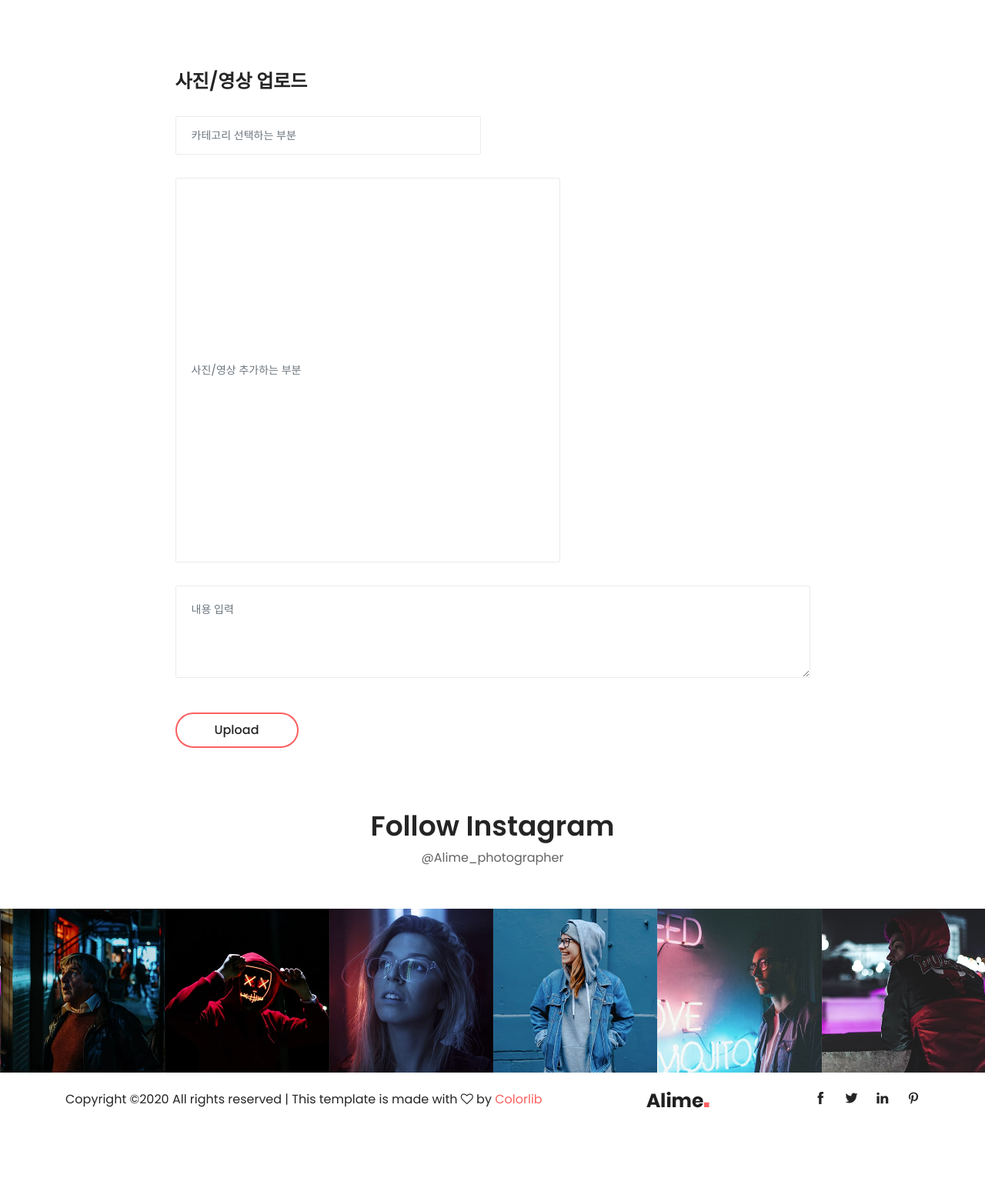
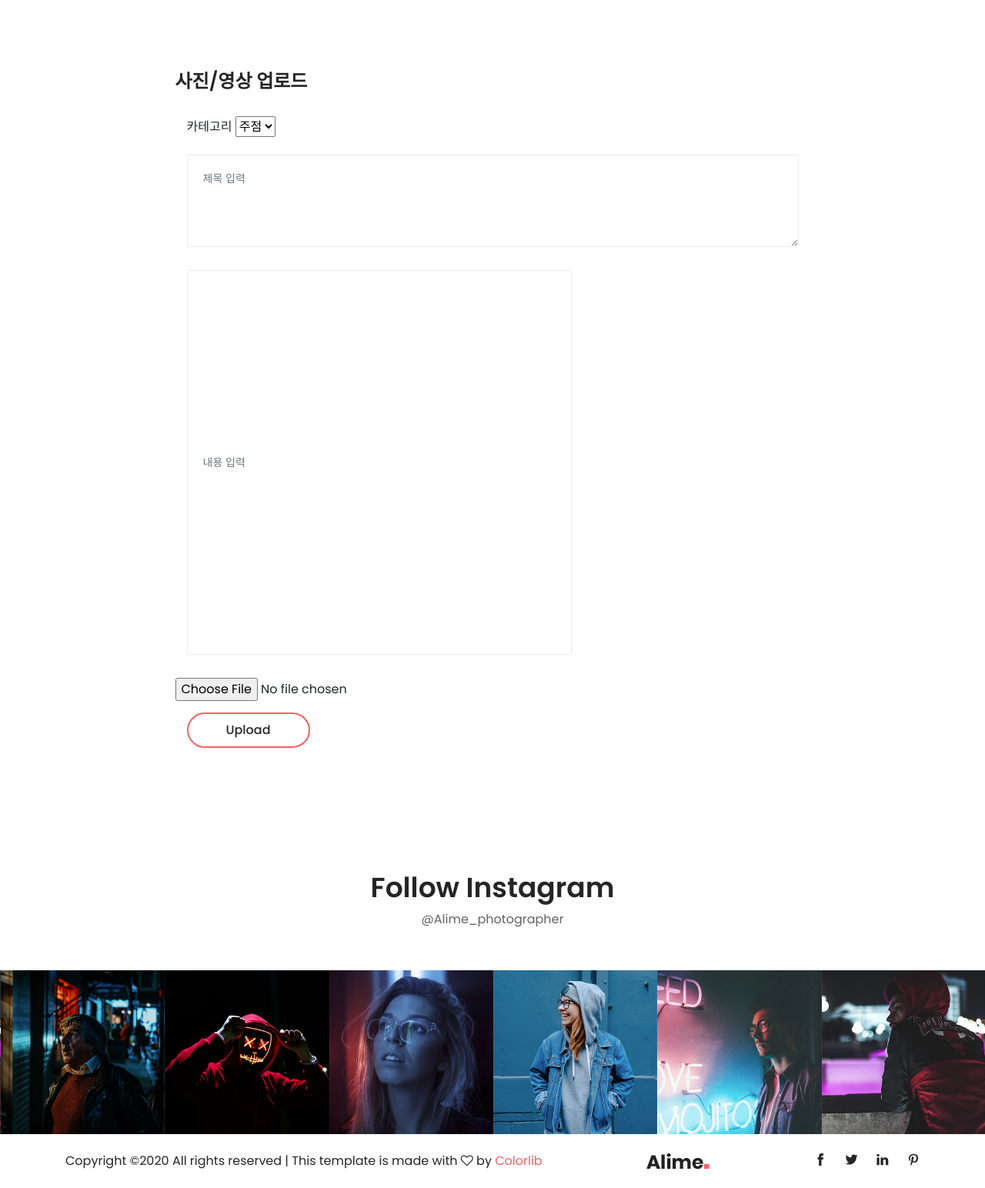
Before and after one commit to JuYeong0413/2020-dgu-fest, a Django app: page /posts/new/ in a window 1280 px wide. Shown: the part 70-1614 px from the top of the page at 77% size. Run offline with Django 3.2, Linux system fonts and the light colour scheme; some libraries are stand-ins or nearby versions; some web fonts are replaced.

Commit message:
업로드 폼 수정(카테고리선택 추가, 제목 추가, 이미지업로드 추가)

```diff
--- a/posts/templates/posts/new.html
+++ b/posts/templates/posts/new.html
@@ -133,16 +133,24 @@
 
                         <!-- Form -->
                         <form action="#" method="post">
-                            <div class="row">
-                                <div class="col-12 col-md-6">
-                                    <input class="form-control mb-30" placeholder="카테고리 선택하는 부분">
+                            <div class="container">
+                                <div class="form-group">
+                                    <label>카테고리</label>
+                                    <select name="category" id="category">
+                                        <option value="주점">주점</option>
+                                        <option value="부스">부스</option>
+                                        <option value="공연">공연</option>
+                                        <option value="기타">기타</option>
+                                    </select>
+                                </div>
+                            </div>
+                                <div class="col-12">
+                                    <textarea name="text" maxlength="100" class="form-control mb-30" placeholder="제목 입력"></textarea>
                                 </div>
                                 <div class="col-12">
-                                    <input class="form-control mb-30" style="height: 500px; width: 500px;" placeholder="사진/영상 추가하는 부분">
+                                    <input class="form-control mb-30" style="height: 500px; width: 500px;" placeholder="내용 입력">
                                 </div>
-                                <div class="col-12">
-                                    <textarea name="text" maxlength="100" class="form-control mb-30" placeholder="내용 입력"></textarea>
-                                </div>
+                                <input type="file" name="image">
                                 <div class="col-12">
                                     <button type="submit" class="btn alime-btn btn-2 mt-15">Upload</button>
                                 </div>
```
